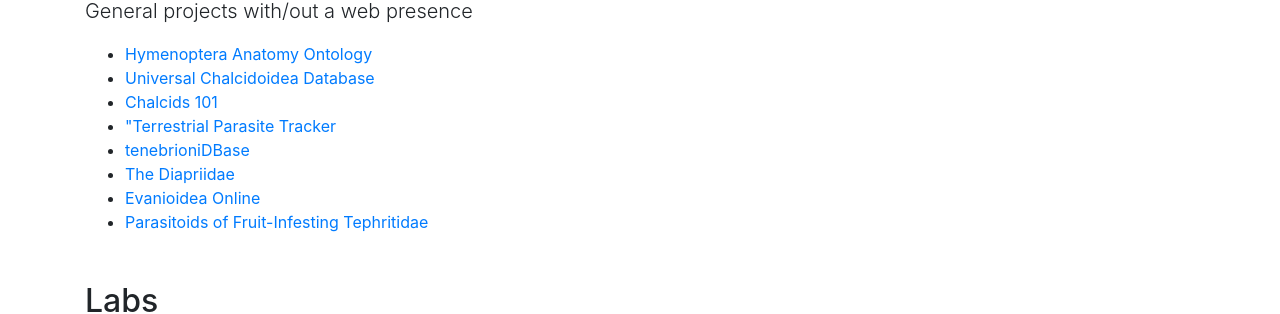
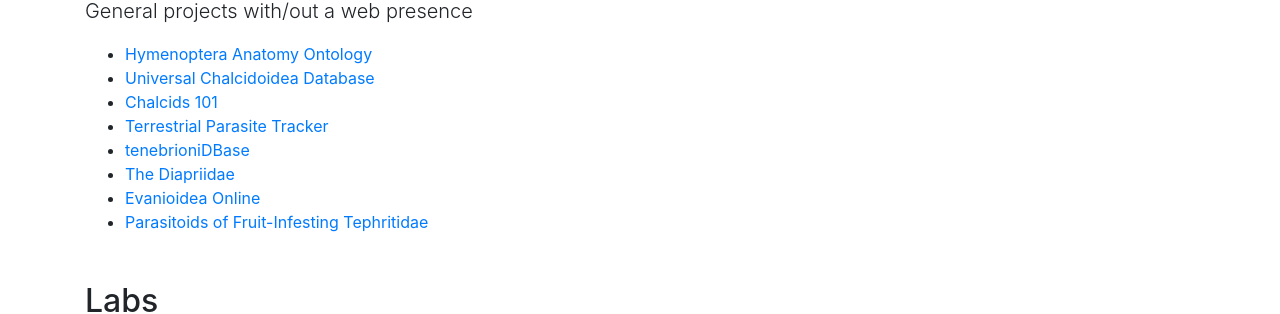
Before and after one commit to pnhogan/speciesfilegroup.github.io, a Jekyll site: the page built from collaboration.html, in a window 1280 px wide and 900 px high, scrolled down 1537 px. Shown: the part 144-458 px from the top of the window. Built offline with Jekyll 4.4.1, drawn with Linux system fonts in a browser that asks for light colours.

Commit message:
one more time

```diff
--- a/collaboration.html
+++ b/collaboration.html
@@ -64,7 +64,7 @@ title: Collaboration
   <li><a href="http://hymao.org/">Hymenoptera Anatomy Ontology</a></li>
   <li><a href="https://github.com/chalcid/jncdb">Universal Chalcidoidea Database</a></li>
   <li><a href="https://outreach.chalcid.org">Chalcids 101</a></li>
-  <li><a href="https://parasitetracker.org/">"Terrestrial Parasite Tracker</a></li>
+  <li><a href="https://parasitetracker.org/">Terrestrial Parasite Tracker</a></li>
   <li><a href="http://tenebrionidbase.org">tenebrioniDBase</a></li>
   <li><a href="http://diapriid.org">The Diapriidae</a></li>
   <li><a href="http://evanioidea.info">Evanioidea Online</a></li>
```
